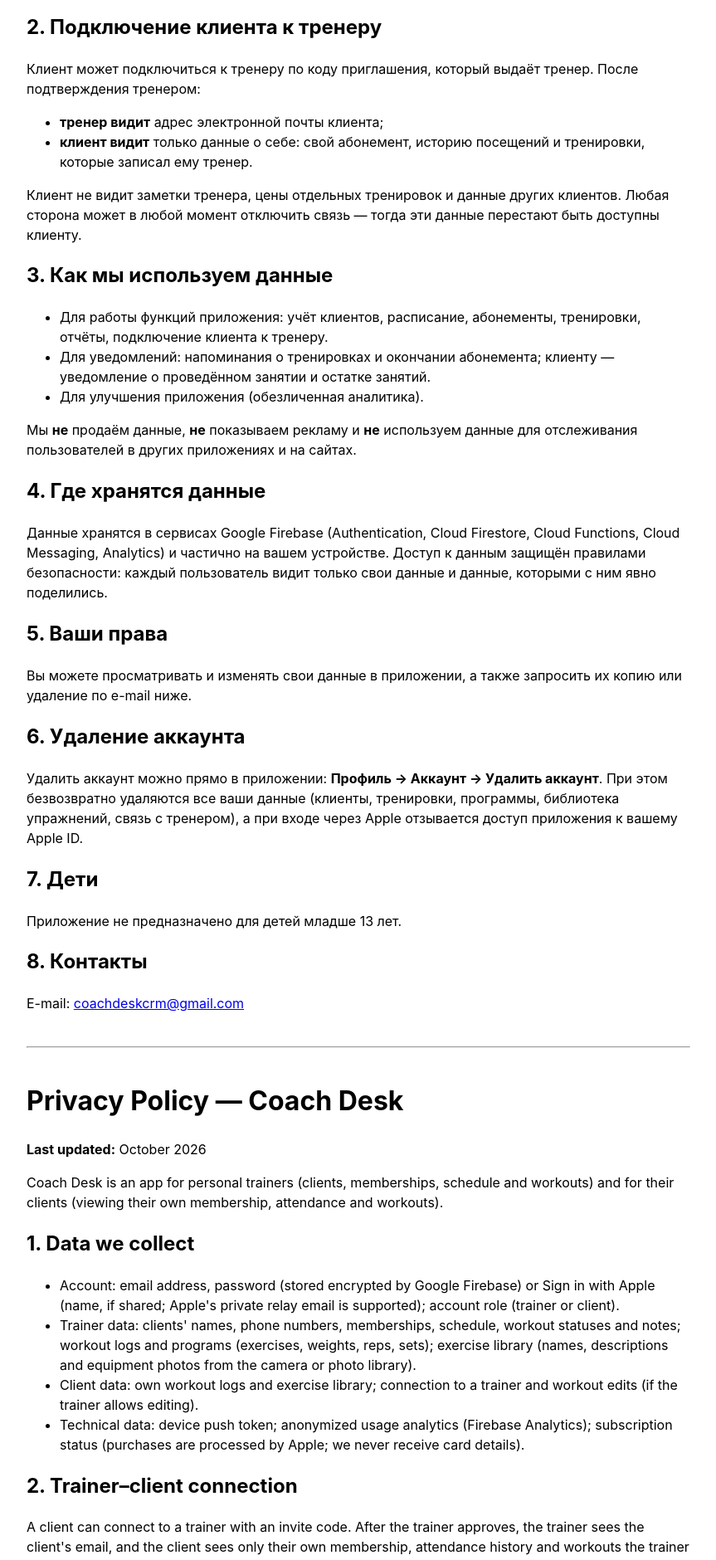
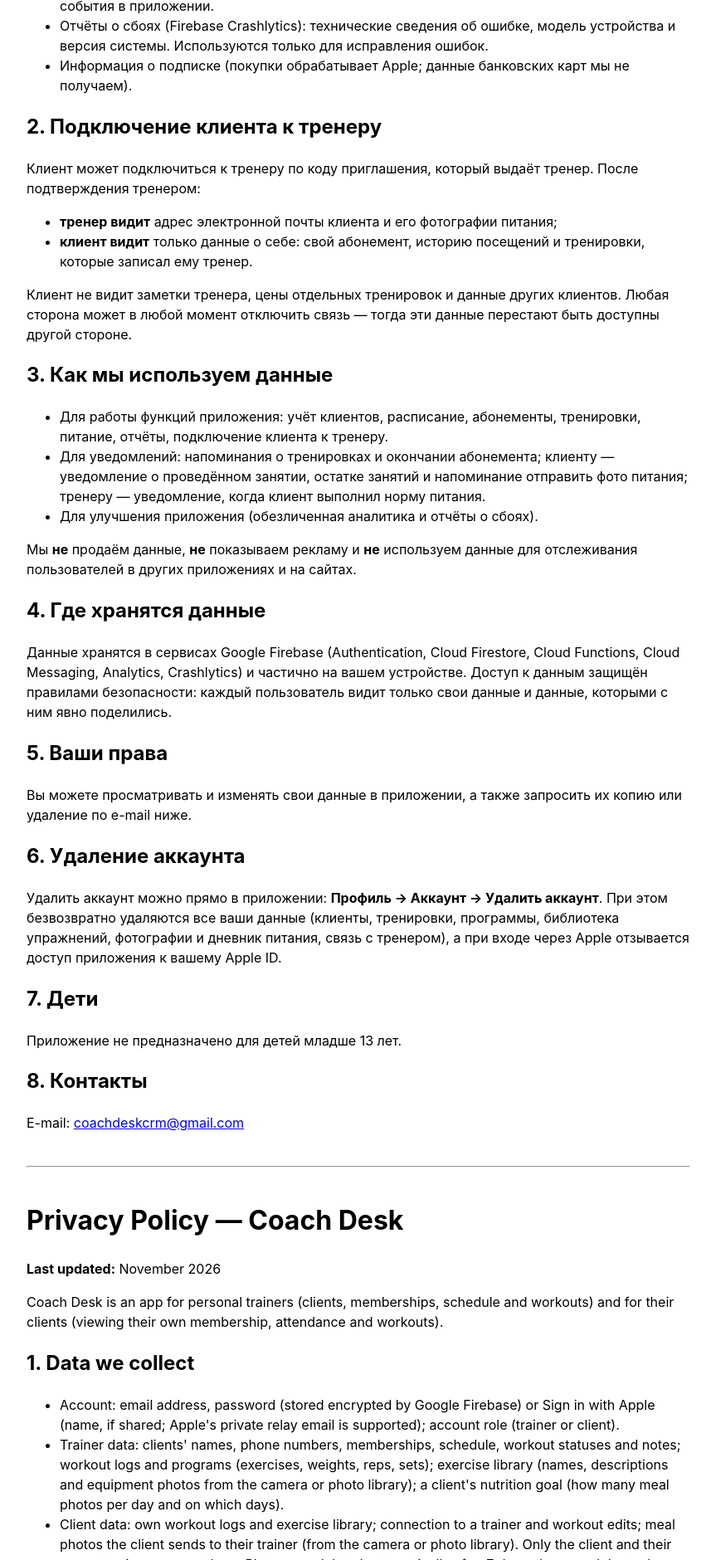
Before and after one commit to amanzholovv-ai/trainercrm-privacy, a plain HTML site: page index.html in a window 1280 px wide. Shown: the part 920-2800 px from the top of the page at 83% size, without its empty margins (208-1071 px from the left). Drawn offline with Linux system fonts and the light colour scheme.

Commit message:
Update index.html

```diff
--- a/index.html
+++ b/index.html
@@ -8,7 +8,7 @@
 <body style="font-family: -apple-system, Arial, sans-serif; padding: 20px; max-width: 800px; margin: auto; line-height: 1.5;">
 
 <h1>Политика конфиденциальности Coach Desk</h1>
-<p><strong>Последнее обновление:</strong> октябрь 2026</p>
+<p><strong>Последнее обновление:</strong> ноябрь 2026</p>
 
 <p>Coach Desk — приложение для персональных тренеров (учёт клиентов, абонементов, расписания и тренировок) и для их клиентов (просмотр своего абонемента, посещений и тренировок).</p>
 
@@ -24,43 +24,46 @@
 <li>Клиенты: имя, номер телефона, абонементы (даты, количество занятий, стоимость), расписание, статусы тренировок, заметки.</li>
 <li>Записанные тренировки и программы: упражнения, веса, повторы, подходы.</li>
 <li>Библиотека упражнений: названия, описания и фотографии тренажёров (с камеры или из галереи).</li>
+<li>Норма питания для клиента: сколько фото еды в день и в какие дни нужно отправлять.</li>
 </ul>
 <p><strong>Данные клиента</strong></p>
 <ul>
 <li>Собственные записанные тренировки и библиотека упражнений.</li>
-<li>Если клиент подключился к тренеру: связь с тренером и правки тренировок (если тренер разрешил редактирование).</li>
+<li>Если клиент подключился к тренеру: связь с тренером и правки тренировок.</li>
+<li>Фотографии питания, которые клиент отправляет своему тренеру (с камеры или из галереи). Фото видят только сам клиент и его текущий тренер. Фото автоматически удаляются через 7 дней; отметка о том, что день выполнен, сохраняется для статистики.</li>
 </ul>
 <p><strong>Технические данные</strong></p>
 <ul>
 <li>Токен устройства для push-уведомлений.</li>
 <li>Обезличенная статистика использования (Firebase Analytics): какие экраны открываются, события в приложении.</li>
+<li>Отчёты о сбоях (Firebase Crashlytics): технические сведения об ошибке, модель устройства и версия системы. Используются только для исправления ошибок.</li>
 <li>Информация о подписке (покупки обрабатывает Apple; данные банковских карт мы не получаем).</li>
 </ul>
 
 <h2>2. Подключение клиента к тренеру</h2>
 <p>Клиент может подключиться к тренеру по коду приглашения, который выдаёт тренер. После подтверждения тренером:</p>
 <ul>
-<li><strong>тренер видит</strong> адрес электронной почты клиента;</li>
+<li><strong>тренер видит</strong> адрес электронной почты клиента и его фотографии питания;</li>
 <li><strong>клиент видит</strong> только данные о себе: свой абонемент, историю посещений и тренировки, которые записал ему тренер.</li>
 </ul>
-<p>Клиент не видит заметки тренера, цены отдельных тренировок и данные других клиентов. Любая сторона может в любой момент отключить связь — тогда эти данные перестают быть доступны клиенту.</p>
+<p>Клиент не видит заметки тренера, цены отдельных тренировок и данные других клиентов. Любая сторона может в любой момент отключить связь — тогда эти данные перестают быть доступны другой стороне.</p>
 
 <h2>3. Как мы используем данные</h2>
 <ul>
-<li>Для работы функций приложения: учёт клиентов, расписание, абонементы, тренировки, отчёты, подключение клиента к тренеру.</li>
-<li>Для уведомлений: напоминания о тренировках и окончании абонемента; клиенту — уведомление о проведённом занятии и остатке занятий.</li>
-<li>Для улучшения приложения (обезличенная аналитика).</li>
+<li>Для работы функций приложения: учёт клиентов, расписание, абонементы, тренировки, питание, отчёты, подключение клиента к тренеру.</li>
+<li>Для уведомлений: напоминания о тренировках и окончании абонемента; клиенту — уведомление о проведённом занятии, остатке занятий и напоминание отправить фото питания; тренеру — уведомление, когда клиент выполнил норму питания.</li>
+<li>Для улучшения приложения (обезличенная аналитика и отчёты о сбоях).</li>
 </ul>
 <p>Мы <strong>не</strong> продаём данные, <strong>не</strong> показываем рекламу и <strong>не</strong> используем данные для отслеживания пользователей в других приложениях и на сайтах.</p>
 
 <h2>4. Где хранятся данные</h2>
-<p>Данные хранятся в сервисах Google Firebase (Authentication, Cloud Firestore, Cloud Functions, Cloud Messaging, Analytics) и частично на вашем устройстве. Доступ к данным защищён правилами безопасности: каждый пользователь видит только свои данные и данные, которыми с ним явно поделились.</p>
+<p>Данные хранятся в сервисах Google Firebase (Authentication, Cloud Firestore, Cloud Functions, Cloud Messaging, Analytics, Crashlytics) и частично на вашем устройстве. Доступ к данным защищён правилами безопасности: каждый пользователь видит только свои данные и данные, которыми с ним явно поделились.</p>
 
 <h2>5. Ваши права</h2>
 <p>Вы можете просматривать и изменять свои данные в приложении, а также запросить их копию или удаление по e-mail ниже.</p>
 
 <h2>6. Удаление аккаунта</h2>
-<p>Удалить аккаунт можно прямо в приложении: <strong>Профиль → Аккаунт → Удалить аккаунт</strong>. При этом безвозвратно удаляются все ваши данные (клиенты, тренировки, программы, библиотека упражнений, связь с тренером), а при входе через Apple отзывается доступ приложения к вашему Apple ID.</p>
+<p>Удалить аккаунт можно прямо в приложении: <strong>Профиль → Аккаунт → Удалить аккаунт</strong>. При этом безвозвратно удаляются все ваши данные (клиенты, тренировки, программы, библиотека упражнений, фотографии и дневник питания, связь с тренером), а при входе через Apple отзывается доступ приложения к вашему Apple ID.</p>
 
 <h2>7. Дети</h2>
 <p>Приложение не предназначено для детей младше 13 лет.</p>
@@ -71,32 +74,32 @@
 <hr style="margin: 40px 0;">
 
 <h1>Privacy Policy — Coach Desk</h1>
-<p><strong>Last updated:</strong> October 2026</p>
+<p><strong>Last updated:</strong> November 2026</p>
 
 <p>Coach Desk is an app for personal trainers (clients, memberships, schedule and workouts) and for their clients (viewing their own membership, attendance and workouts).</p>
 
 <h2>1. Data we collect</h2>
 <ul>
 <li>Account: email address, password (stored encrypted by Google Firebase) or Sign in with Apple (name, if shared; Apple's private relay email is supported); account role (trainer or client).</li>
-<li>Trainer data: clients' names, phone numbers, memberships, schedule, workout statuses and notes; workout logs and programs (exercises, weights, reps, sets); exercise library (names, descriptions and equipment photos from the camera or photo library).</li>
-<li>Client data: own workout logs and exercise library; connection to a trainer and workout edits (if the trainer allows editing).</li>
-<li>Technical data: device push token; anonymized usage analytics (Firebase Analytics); subscription status (purchases are processed by Apple; we never receive card details).</li>
+<li>Trainer data: clients' names, phone numbers, memberships, schedule, workout statuses and notes; workout logs and programs (exercises, weights, reps, sets); exercise library (names, descriptions and equipment photos from the camera or photo library); a client's nutrition goal (how many meal photos per day and on which days).</li>
+<li>Client data: own workout logs and exercise library; connection to a trainer and workout edits; meal photos the client sends to their trainer (from the camera or photo library). Only the client and their current trainer can see them. Photos are deleted automatically after 7 days; the record that a day was completed is kept for statistics.</li>
+<li>Technical data: device push token; anonymized usage analytics (Firebase Analytics); crash reports (Firebase Crashlytics: error details, device model and OS version, used only to fix bugs); subscription status (purchases are processed by Apple; we never receive card details).</li>
 </ul>
 
 <h2>2. Trainer–client connection</h2>
-<p>A client can connect to a trainer with an invite code. After the trainer approves, the trainer sees the client's email, and the client sees only their own membership, attendance history and workouts the trainer logged for them. Either side can disconnect at any time.</p>
+<p>A client can connect to a trainer with an invite code. After the trainer approves, the trainer sees the client's email and meal photos, and the client sees only their own membership, attendance history and workouts the trainer logged for them. Either side can disconnect at any time.</p>
 
 <h2>3. How we use data</h2>
-<p>To provide app features and notifications (workout and membership reminders; attendance and remaining sessions for clients) and to improve the app. We do not sell data, show ads or track users across other apps and websites.</p>
+<p>To provide app features and notifications (workout and membership reminders; attendance, remaining sessions and meal photo reminders for clients; nutrition goal notifications for trainers) and to improve the app (anonymized analytics and crash reports). We do not sell data, show ads or track users across other apps and websites.</p>
 
 <h2>4. Storage</h2>
-<p>Google Firebase (Authentication, Cloud Firestore, Cloud Functions, Cloud Messaging, Analytics) and your device, protected by security rules.</p>
+<p>Google Firebase (Authentication, Cloud Firestore, Cloud Functions, Cloud Messaging, Analytics, Crashlytics) and your device, protected by security rules.</p>
 
 <h2>5. Your rights</h2>
 <p>You can view and edit your data in the app and request a copy or deletion by email.</p>
 
 <h2>6. Account deletion</h2>
-<p>In the app: <strong>Profile → Account → Delete account</strong>. All your data is permanently deleted; for Sign in with Apple accounts the app's access to your Apple ID is revoked.</p>
+<p>In the app: <strong>Profile → Account → Delete account</strong>. All your data is permanently deleted, including meal photos and the nutrition log; for Sign in with Apple accounts the app's access to your Apple ID is revoked.</p>
 
 <h2>7. Children</h2>
 <p>The app is not intended for children under 13.</p>
```
